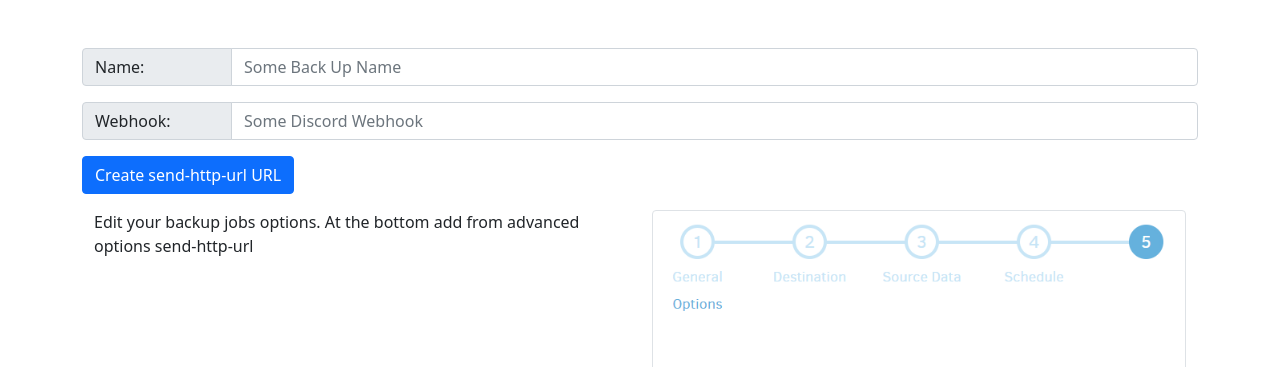
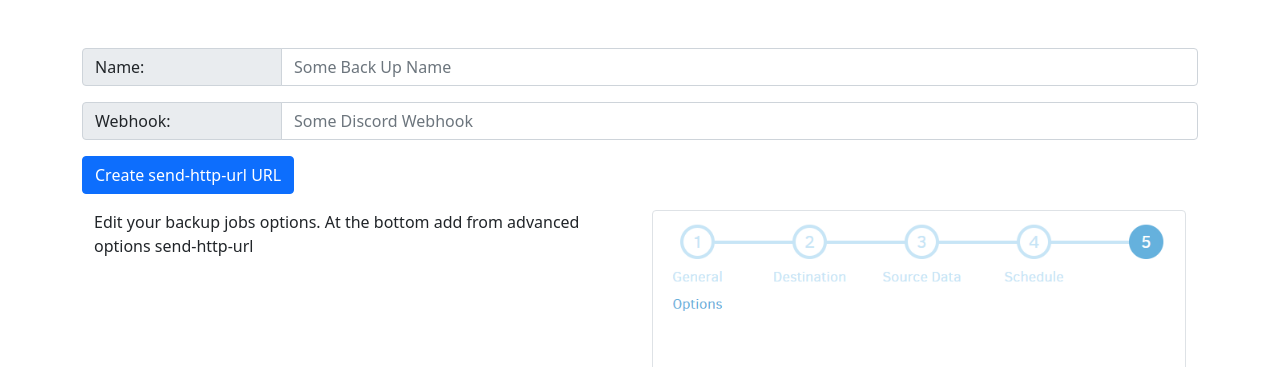
Before and after one commit to jameslloyd/duplicati-discord-notification, a Flask app: page / in a window 1280 px wide. Shown: the part 53-420 px from the top of the page. Run offline with Flask 2, Linux system fonts and the light colour scheme; some libraries are stand-ins or nearby versions.

Commit message:
removed empty css ref as was causing a gunicorn error

```diff
--- a/templates/index.html
+++ b/templates/index.html
@@ -24,10 +24,7 @@
         }
       }
     </style>
-
-
     <!-- Custom styles for this template -->
-    <link href="{{ url_for('static',filename='style.css')}}" rel="stylesheet">
   </head>
   <body>
 <div class='container'>
@@ -38,11 +35,11 @@
         <main>
             <form class='needs-validation'>
                 <div class="input-group mb-3">
-                    <span style='width:150px;' class="input-group-text" id="basic-addon1">Name: </span>
+                    <span style='width: 200px;' class="input-group-text">Name: </span>
                     <input type="text" class="form-control" placeholder="Some Back Up Name" aria-label="name" name='name' required>
                 </div>
                 <div class="input-group mb-3">
-                    <span style='width:150px;' class="input-group-text" id="basic-addon1">Webhook: </span>
+                    <span style='width:200px;' class="input-group-text">Webhook: </span>
                     <input type="text" class="form-control" placeholder="Some Discord Webhook" aria-label="webhook" name='webhook' required>
                 </div>
                 <div class="input-group mb-3">
```
